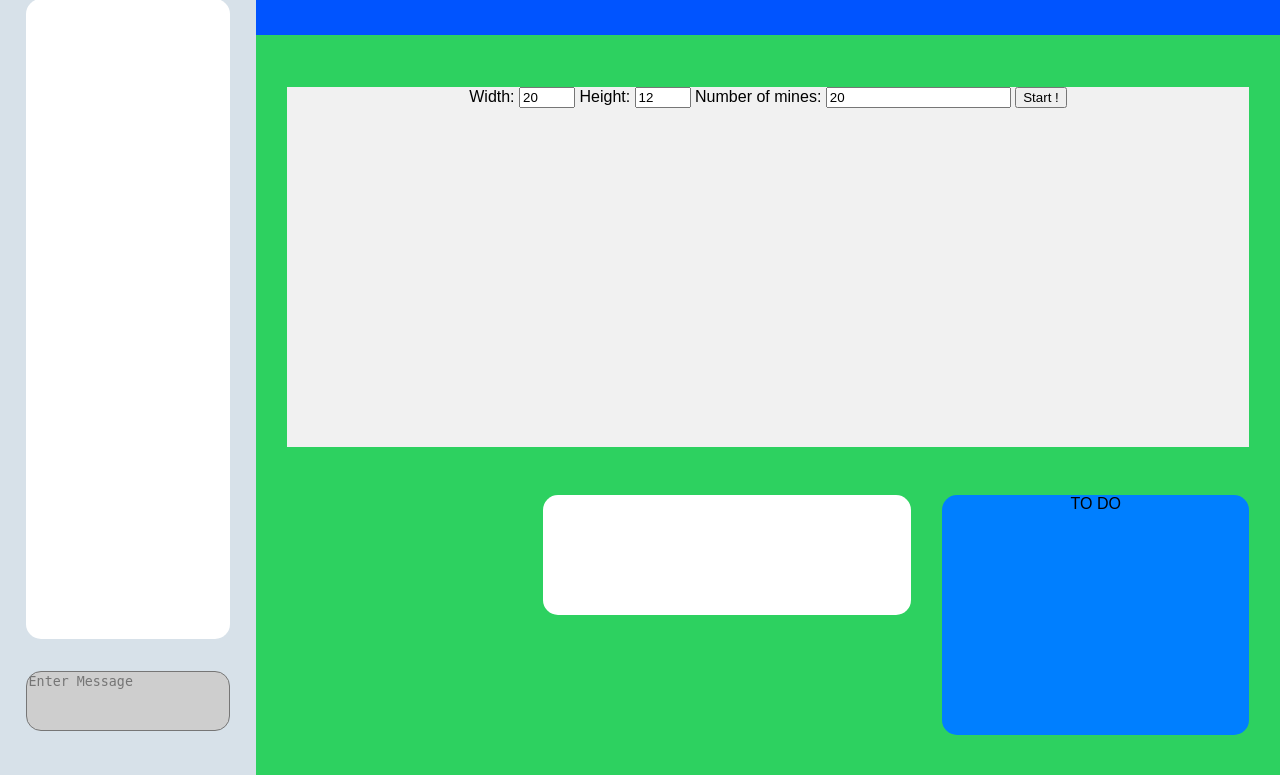
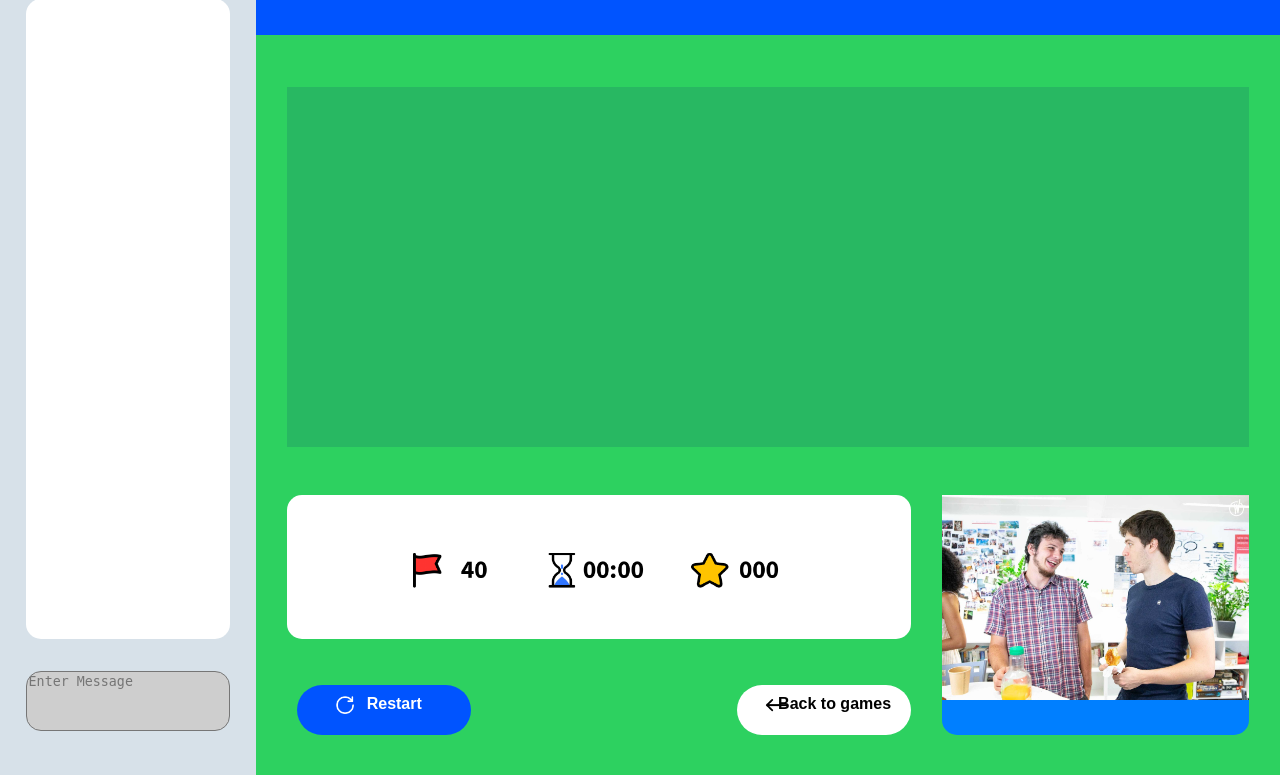
Before and after one commit to Mogmi95/Boulynk, a Flask app: page /games/demineur in a window 1280 px wide. Shown: the part 25-800 px from the top of the page. Run offline with Flask 2, Linux system fonts and the light colour scheme; data that the repository does not hold is empty; some libraries are stand-ins or nearby versions.

Commit message:
Updated design

```diff
--- a/static/styles.css
+++ b/static/styles.css
@@ -160,7 +160,6 @@ body {
 .gameBackground {
     background-color: #F1F1F1;
 }
-
 #containerAnnounce {
     position:absolute;
     height: 5%;
@@ -207,19 +206,72 @@ body {
     width: 94%;
     top: 14%;
     right: 3%;
-    background-color: #F1F1F1;
+    background-color: #28b862;
     z-index:1;
 }
 #containerGameInfo {
     position:absolute;
-    height: 15%;
-    width: 36%;
-    bottom: 20%;
+    height: 18%;
+    width: 61%;
+    bottom: 17%;
     right: 36%;
     background-color: white;
     z-index:1;
     text-align: center;
     border-radius: 15px;
+}
+#imageScore {
+    position: absolute;
+    right: 15%;
+    top: 22%;
+    z-index:1;
+    max-width: 70%;
+    height: auto;
+}
+#containerRestartButton {
+    position:absolute;
+    height: 5%;
+    width: 15%;
+    bottom: 5%;
+    right: 79%;
+    background-color: #0054ff;
+    color: white;
+    z-index:1;
+    text-align: center;
+    border-radius: 30px;
+    padding-top: 1%;
+    padding-left: 2%;
+    font-weight: bold;
+}
+#imageRestart {
+    position: absolute;
+    left: 20%;
+    top: 15%;
+    z-index:1;
+    max-width: 15%;
+    height: auto;
+}
+#containerGamesButton {
+    position:absolute;
+    height: 5%;
+    width: 15%;
+    bottom: 5%;
+    right: 36%;
+    background-color: white;
+    z-index:1;
+    text-align: center;
+    border-radius: 30px;
+    padding-top: 1%;
+    padding-left: 2%;
+    font-weight: bold;
+}
+#imageBack {
+    position: absolute;
+    left: 15%;
+    top: 15%;
+    z-index:1;
+    max-width: 15%;
+    height: auto;
 }
 #containerCam {
     position:absolute;
@@ -232,3 +284,8 @@ body {
     text-align: center;
     border-radius: 15px;
 }
+
+#containerCam img {
+    max-width: 100%;
+    width: auto;
+}
--- a/templates/games.html
+++ b/templates/games.html
@@ -14,7 +14,7 @@
 
 </div>
 <div id="containerCam">
-    TO DO
+    <img src="/static/images/superphoto.jpg" />
 </div>
 <script>
     var time_today = Date.now();
@@ -51,8 +51,14 @@
         <div id="containerAnnounce">
         </div>
         <div id="containerGameScreen">
-        {% block gamebody %}{% endblock %}
         </div>
         <div id="containerGameInfo">
+            <img id="imageScore" src="/static/images/score-mine-2.png" alt="" />
+        </div>
+        <div id="containerRestartButton">
+            <img id="imageRestart" src="/static/images/restart.png" alt="" /> Restart
+        </div>
+        <div id="containerGamesButton">
+            <img id="imageBack" src="/static/images/back.png" alt="" /> Back to games
         </div>
 {% endblock %}
```
Also changed, not shown: templates/login.html (+25 -4 lines), static/images/boulynk.png (added), static/images/score-mine-2.png (added), static/images/superphoto.jpg (added). Lines whose indentation alone changed are shown as unchanged.
